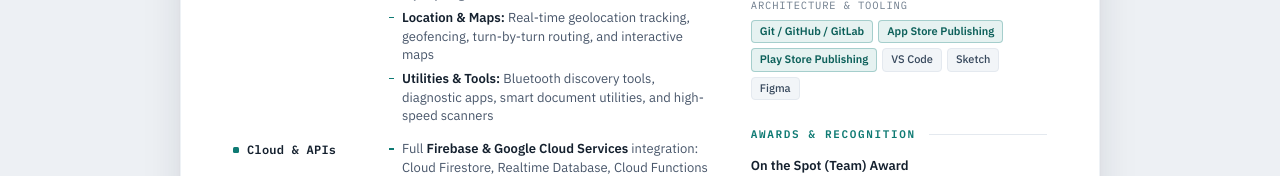
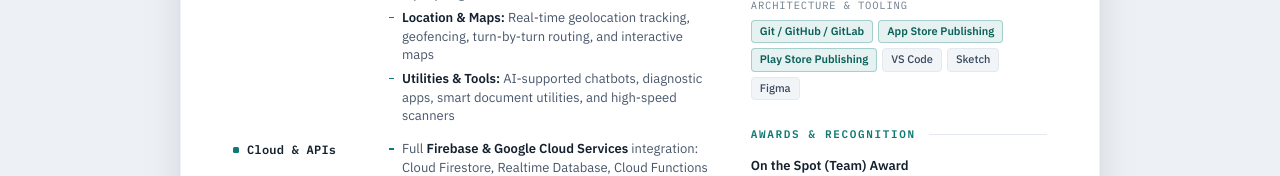
Before and after one commit to dev-avaneesh-96/dev-avaneesh-96.github.io, a plain HTML site: page index.html in a window 1280 px wide. Shown: the part 707-883 px from the top of the page. Drawn offline with Linux system fonts and the light colour scheme.

Commit message:
fix: Replace Bluetooth discovery tools with AI-supported chatbots in Utilities & Tools

```diff
--- a/index.html
+++ b/index.html
@@ -253,7 +253,7 @@
               <li><b>Enterprise &amp; Operations:</b> Secure Single Sign-On (SSO), workflow automation, and multi-tenant field operations</li>
               <li><b>E-Commerce &amp; Retail:</b> Complete order lifecycle, real-time tracking, in-app haptic support bot, and loyalty engines</li>
               <li><b>Location &amp; Maps:</b> Real-time geolocation tracking, geofencing, turn-by-turn routing, and interactive maps</li>
-              <li><b>Utilities &amp; Tools:</b> Bluetooth discovery tools, diagnostic apps, smart document utilities, and high-speed scanners</li>
+              <li><b>Utilities &amp; Tools:</b> AI-supported chatbots, diagnostic apps, smart document utilities, and high-speed scanners</li>
             </ul>
           </div>
           <div class="cap-row">
```
